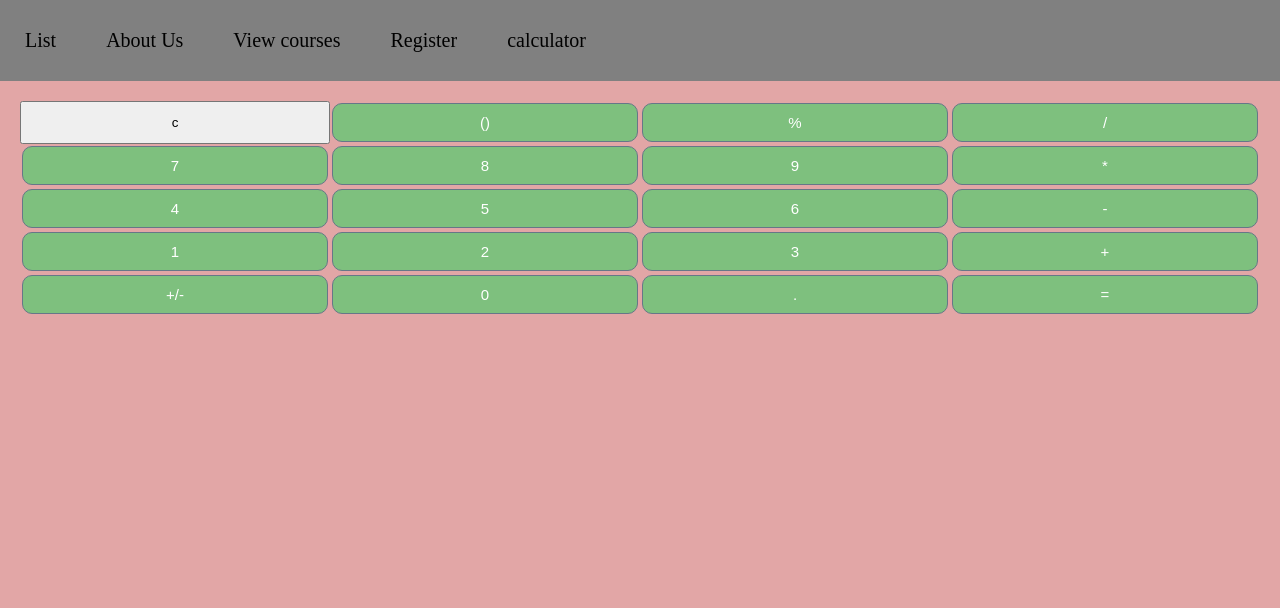
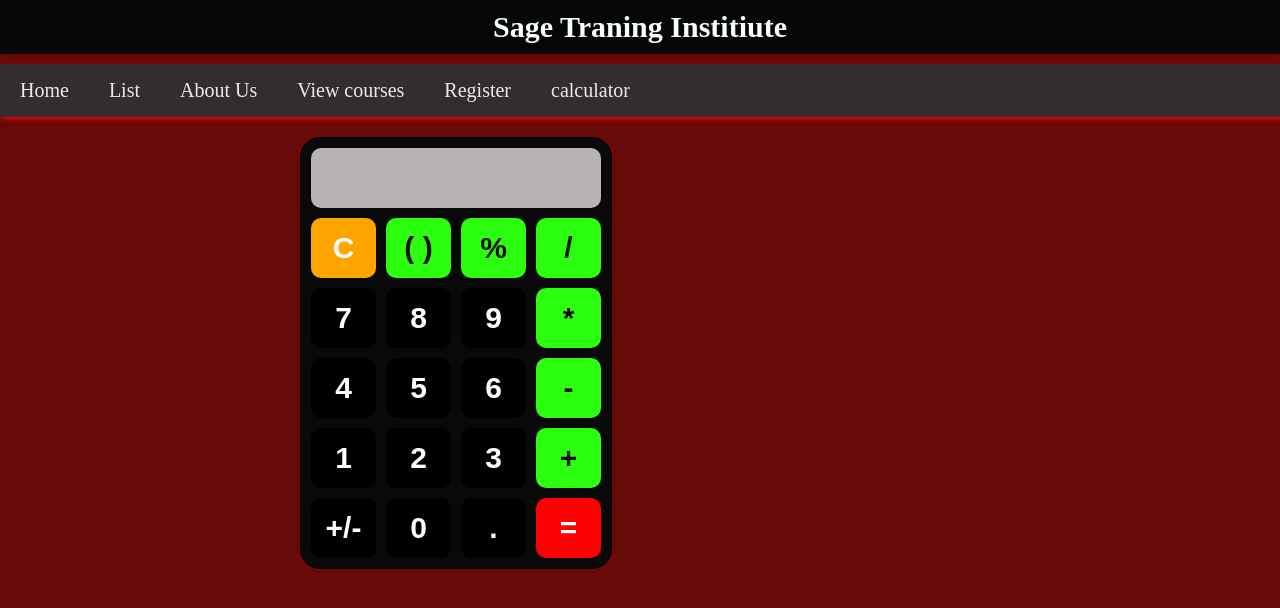
Before and after one commit to 1d2d3d4d/htmlpractice, a plain HTML site: page calculator.html in a window 1280 px wide. Drawn offline with Linux system fonts and the light colour scheme.

Commit message:
calc finished

```diff
--- a/calculator.html
+++ b/calculator.html
@@ -5,38 +5,40 @@
     <link rel="stylesheet" href="style.css">
 </head>
 <body>
+  <header class="header">
+    <h2>Sage Traning Institiute</h2>
+  </header>
     <nav>
-        <ul>
-          <li><a href="list.html">List</a></li>
-          <li><a href="about.html">About Us</a> </li>
-          <li><a href="view.html"> View courses</a ></li>
-          <li><a href="register.html"> Register</a ></li>
-          <li><a href="calculator.html"> calculator</a ></li>
-        </ul>
+    <a href="index.html">Home</a>
+    <a href="list.html">List</a>
+    <a href="about.html">About Us</a>
+    <a href="view.html"> View courses</a >
+    <a href="register.html"> Register</a >
+    <a href="calculator.html"> calculator</a >
           </nav>
-          <div class="calc-container">
+          <div class="main"></div>
             <div class="grid">
-
-              <button class="btn1">c</button>
-              <button class="btn">()</button>
-              <button class="btn">%</button>
-              <button class="btn">/</button>
-              <button class="btn">7</button>
-              <button class="btn">8</button>
-              <button class="btn">9</button>
-              <button class="btn">*</button>
-              <button class="btn">4</button>
-              <button class="btn">5</button>
-              <button class="btn">6</button>
-              <button class="btn">-</button>
-              <button class="btn">1</button>
-              <button class="btn">2</button>
-              <button class="btn">3</button>
-              <button class="btn">+</button>
-              <button class="btn">+/-</button>
-              <button class="btn">0</button>
-              <button class="btn">.</button>
-              <button class="btn">=</button>
+              <button class="Display"></button>
+              <button class="btn4">C</button>
+              <button class="btn2">( )</button>
+              <button class="btn2">%</button>
+              <button class="btn2">/</button>
+              <button class="btn1">7</button>
+              <button class="btn1">8</button>
+              <button class="btn1">9</button>
+              <button class="btn2">*</button>
+              <button class="btn1">4</button>
+              <button class="btn1">5</button>
+              <button class="btn1">6</button>
+              <button class="btn2">-</button>
+              <button class="btn1">1</button>
+              <button class="btn1">2</button>
+              <button class="btn1">3</button>
+              <button class="btn2">+</button>
+              <button class="btn1">+/-</button>
+              <button class="btn1">0</button>
+              <button class="btn1">.</button>
+              <button class="btn3">=</button>
           </div>
           </div>
 
--- a/style.css
+++ b/style.css
@@ -7,8 +7,9 @@
     padding: 10px;
     margin-bottom: 10px;
     text-align: center;
-    color: aqua;
-    background-color: brown;
+    color: rgb(248, 255, 255);
+    background-color: rgb(7, 6, 6);
+    font-family:'Times New Roman', Times, serif;
     font-style: bold;
     font-size: 20px;
  }
@@ -51,12 +52,13 @@ li {
 }
 body {
 
-    background-color: rgb(226, 166, 166);
+    background-color:rgb(104, 10, 10) ;
   }
   p{
-    color: rgb(247, 0, 255);
-    font-size:15px;
-    margin-left: 10px;
+    color: black;
+    font-family:Georgia,
+    font: size 16px;px;
+    margin: 10px;
     padding: 10px
   }
   ul {
@@ -78,25 +80,103 @@ body {
     text-decoration: none;
   }
  .grid{
-    display: grid;
-    grid-template-columns: repeat(4,1fr);
+  background-color: #0a0909;
+  margin-left: 300px;
+  max-width: fit-content;
+  border-radius: 20px;
+  margin-top: 20px;
+  display: grid;
+  border: 1px solid black;
+  padding: 5px;
+  box-sizing: border-box;
+  grid-template-columns: repeat(4,75px);
   }
-  .wraper > div{
-    flex: 1 1 120px;
+  button{
+    height: 60px;
+    background-color: #110f0f;
+    border: 2px;
+    border-radius: 10px;
+    border-color:#fff ;
+    margin: 5px;
+    min-height: 50px;
+    box-shadow: rgb(173, 77, 77);
+  }
+
+
+  .Display{
+    grid-column: span 4;
+    border-radius: 10px;
+    background-color: rgb(185, 178, 178);
 
   }
 
-  .calc-container{
-    padding: 10px;
-    margin: 10px;;
+  .btn1{
+    font-size: 30px;
+    color:#fff;
+    background-color: black;
+    font-weight: bold;
   }
-
-  .btn{
-    font-size: 15px;
+  .btn2{
+    background-color: rgb(43, 255, 15);
+    color: rgb(15, 14, 14);
+    font-size: 30px;
+    font-weight: bold;
+    border-color: #bbd157;
+  }
+  .btn3{background-color: red;
+    color: white;
+    font-size: 30px;
+    font-weight: bold;
+    }
+    .btn4{
+      background-color: orange;
     color: #fff;
-    background-color: rgb(126, 192, 126);
-    padding: 10px;
-    margin: 2px;
-    border: 1px solid #678;
-    border-radius: 10px;
+    font-size: 30px;
+    font-weight: bold;
+    }
+    .btn1:hover {
+      background-color: gray;
+    }
+    .btn2:hover:hover {
+      background-color:#accc20;
+    }
+    .btn3:hover:hover {
+      background-color: rgb(58, 50, 46);
+    }
+    .btn4:hover:hover {
+      background-color: rgb(88, 13, 187);
+    }
+ nav {
+    background-color: rgb(51, 45, 45);
+    display: flex;
+    justify-content: left;
+    padding: 0;
+    margin: 0;
+    overflow: hidden;
+    box-shadow: 2px 2px 4px red;
+    list-style-type: none;
   }
+  nav a {
+    display: block;
+    color: #f0ebeb;
+    text-align: center;
+    text-decoration: none;
+    margin: 10px;
+    padding: 5px 10px;
+    border-radius: 5px;
+    transition: background-color 0.2s ease-in-out;
+}
+  nav a:hover {
+    background-color: black;
+    margin: 10px;
+    padding: 5px;
+    color:#775454;
+    transition-duration: 0.4s;
+  }
+  .hover{
+    list-style-type: none;
+    margin: 0;
+    padding: 0;
+    overflow: hidden;
+    background-color: #33;
+}
```
Also changed, not shown: about.html (+8 -14 lines), index.html (+7 -8 lines), list.html (+7 -11 lines), register.html (+6 -9 lines), span.html (+4 -6 lines), view.html (+8 -11 lines).
